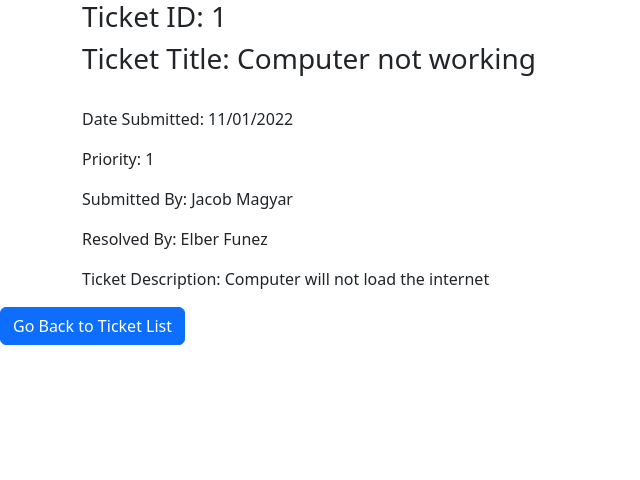
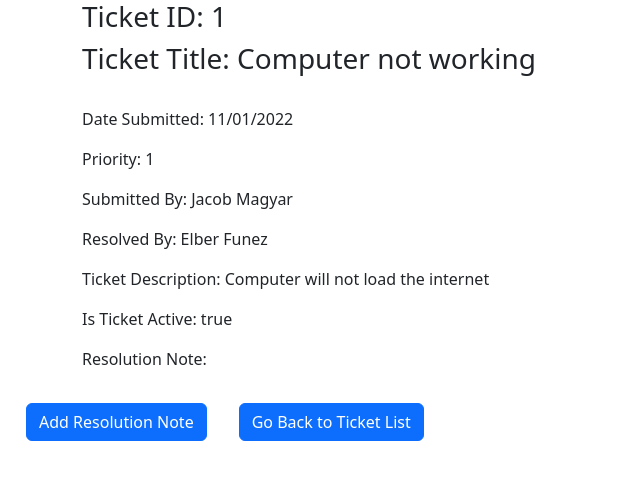
Before and after one commit to elbear47/help-desk-ticketing-system, an Angular app: page / in a window 1280 px wide. Both pictures are taken after a click on the button "Details". Shown: the top 480 px of the page, without its empty margins (0-640 px from the left). Built offline with nearby package versions, Linux system fonts and the light colour scheme.

Commit message:
Resolution note functionality

```diff
--- a/src/app/app.module.ts
+++ b/src/app/app.module.ts
@@ -7,6 +7,8 @@ import { TicketListComponent } from './components/ticket-list/ticket-list.compon
 import { DetailPopupComponent } from './components/detail-popup/detail-popup.component';
 import { CreateTicketComponent } from './components/create-ticket/create-ticket.component';
 import { RouterModule } from '@angular/router';
+import { FormsModule } from '@angular/forms';
+
 
 @NgModule({
   declarations: [
@@ -15,11 +17,13 @@ import { RouterModule } from '@angular/router';
     DetailPopupComponent,
     CreateTicketComponent
 
+
   ],
   imports: [
     BrowserModule,
     AppRoutingModule,
-    RouterModule
+    RouterModule,
+    FormsModule
   ],
   providers: [],
   bootstrap: [AppComponent]
--- a/src/app/components/detail-popup/detail-popup.component.css
+++ b/src/app/components/detail-popup/detail-popup.component.css
@@ -0,0 +1,8 @@
+.buttongroup {
+    display: flex;
+    margin: 10px;
+}
+
+.buttongroup button {
+    margin: 1rem;
+}
--- a/src/app/components/detail-popup/detail-popup.component.html
+++ b/src/app/components/detail-popup/detail-popup.component.html
@@ -1,20 +1,40 @@
 <div class="container">
-  <h3>Ticket ID: {{currentTicket.ticketId}}</h3>
-  <h3>Ticket Title: {{currentTicket.title}}</h3>
-  <br>
-  <p>Date Submitted: {{currentTicket.dateSubmitted}}</p>
-  <p>Priority: {{currentTicket.priority}}</p>
-  <p>Submitted By: {{currentTicket.submittedBy}}</p>
-  <p>Resolved By: {{currentTicket.resolvedBy}}</p>
-  <p>Ticket Description: {{currentTicket.details}}</p>
+  <h3>Ticket ID: {{ currentTicket.ticketId }}</h3>
+  <h3>Ticket Title: {{ currentTicket.title }}</h3>
+  <br />
+  <p>Date Submitted: {{ currentTicket.dateSubmitted }}</p>
+  <p>Priority: {{ currentTicket.priority }}</p>
+  <p>Submitted By: {{ currentTicket.submittedBy }}</p>
+  <p>Resolved By: {{ currentTicket.resolvedBy }}</p>
+  <p>Ticket Description: {{ currentTicket.details }}</p>
+  <p>Is Ticket Active: {{ currentTicket.active }}</p>
+  <p>Resolution Note: {{ currentTicket.resolutionNote }}</p>
 </div>
 
-<div class="backbtn">
-  <a
-  [routerLink]="['']"
-  [routerLinkActive]="['link-active']"
+<div class="buttongroup">
+  <button
+    class="btn btn-primary"
+    (click)="toggleDisplayResolution = !toggleDisplayResolution"
+  >
+    Add Resolution Note
+  </button>
 
->
-  <button class="btn btn-primary">Go Back to Ticket List</button>
-</a>
+  <div class="backbtn">
+    <a [routerLink]="['']" [routerLinkActive]="['link-active']">
+      <button class="btn btn-primary">Go Back to Ticket List</button>
+    </a>
+  </div>
 </div>
+
+<div class="form-group col-md-6" *ngIf="toggleDisplayResolution">
+  <label for="details">Resolution</label>
+  <textarea
+    class="form-control"
+    id="details"
+    rows="3"
+    [(ngModel)]="resoNote"
+  ></textarea>
+  <button class="btn btn-primary buttongroup"  (click)="updateResolutionNote()">
+    Submit And Close Ticket
+  </button>
+</div>
--- a/src/app/components/detail-popup/detail-popup.component.ts
+++ b/src/app/components/detail-popup/detail-popup.component.ts
@@ -13,6 +13,8 @@ export class DetailPopupComponent implements OnInit {
   @Input() t1: Ticket = {} as Ticket;
   currentId: number = this.ticketService.getCurrentId();
   currentTicket: Ticket = this.ticketService.getTicketById(this.currentId);
+  toggleDisplayResolution: boolean = false;
+  resoNote: string = '';
 
 
 
@@ -22,5 +24,11 @@ export class DetailPopupComponent implements OnInit {
 
   }
 
+  updateResolutionNote(): void {
+    this.currentTicket.resolutionNote = this.resoNote;
+    this.currentTicket.active = false;
+    this.toggleDisplayResolution = false;
+    this.resoNote = '';
+  }
 
 }
--- a/src/app/interfaces/Ticket.ts
+++ b/src/app/interfaces/Ticket.ts
@@ -7,4 +7,6 @@ export interface Ticket {
   submittedBy: string;
   userId: number;
   resolvedBy: string;
+  resolutionNote: string;
+  active: boolean;
 }
--- a/src/app/services/ticket.service.ts
+++ b/src/app/services/ticket.service.ts
@@ -15,6 +15,8 @@ export class TicketService {
     submittedBy: 'Jacob Magyar',
     userId: 1,
     resolvedBy: 'Elber Funez',
+    resolutionNote:'',
+    active: true
   };
 
   currentId: number = 0;
```
